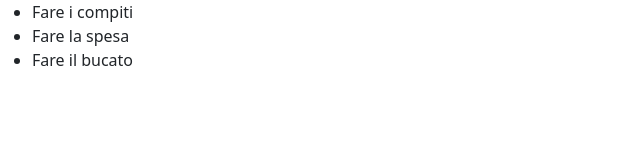
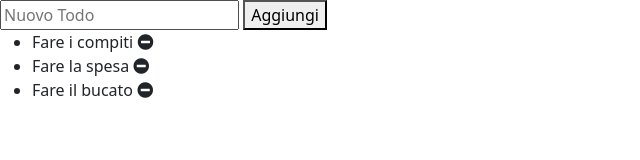
Before and after one commit to NoemiPatermo/vue-todolist, a plain HTML site: page index.html in a window 1280 px wide. Shown: the whole page, without its empty margins (0-640 px from the left). Drawn offline with nearby package versions, Linux system fonts and the light colour scheme.

Commit message:
vue-todolist

```diff
--- a/index.html
+++ b/index.html
@@ -12,9 +12,12 @@
 </head>
 <body>
     <div id="app">
+        <input v-model="newTask" placeholder="Nuovo Todo" @keyup.enter= "addTask">
+        <button @click="addTask">Aggiungi</button>
         <ul>
-            <li v-for= "list in toDoList">
-                <span>{{list}}</span>
+            <li v-for= "(todo, index) in toDoList">
+                <span>{{todo}}</span>
+                <i class="fas fa-minus-circle" @click="deleteTask(index)"></i>
             </li>
         </ul>
     </div>
--- a/js/script.js
+++ b/js/script.js
@@ -12,7 +12,21 @@ new Vue (
                 "Fare i compiti",
                 "Fare la spesa",
                 "Fare il bucato"
-            ]
+            ],
+        newTask:"",
+
+        },
+        methods: {
+            addTask: function() { //con questa funzione prendi il task che ti arriva dall'input
+                this.toDoList.push(this.newTask);
+                this.newTask = "";
+
+            },
+
+        deleteTask: function (index){
+            this.toDoList.splice(index, 1);
+        }
         }
 
+
 })
```
